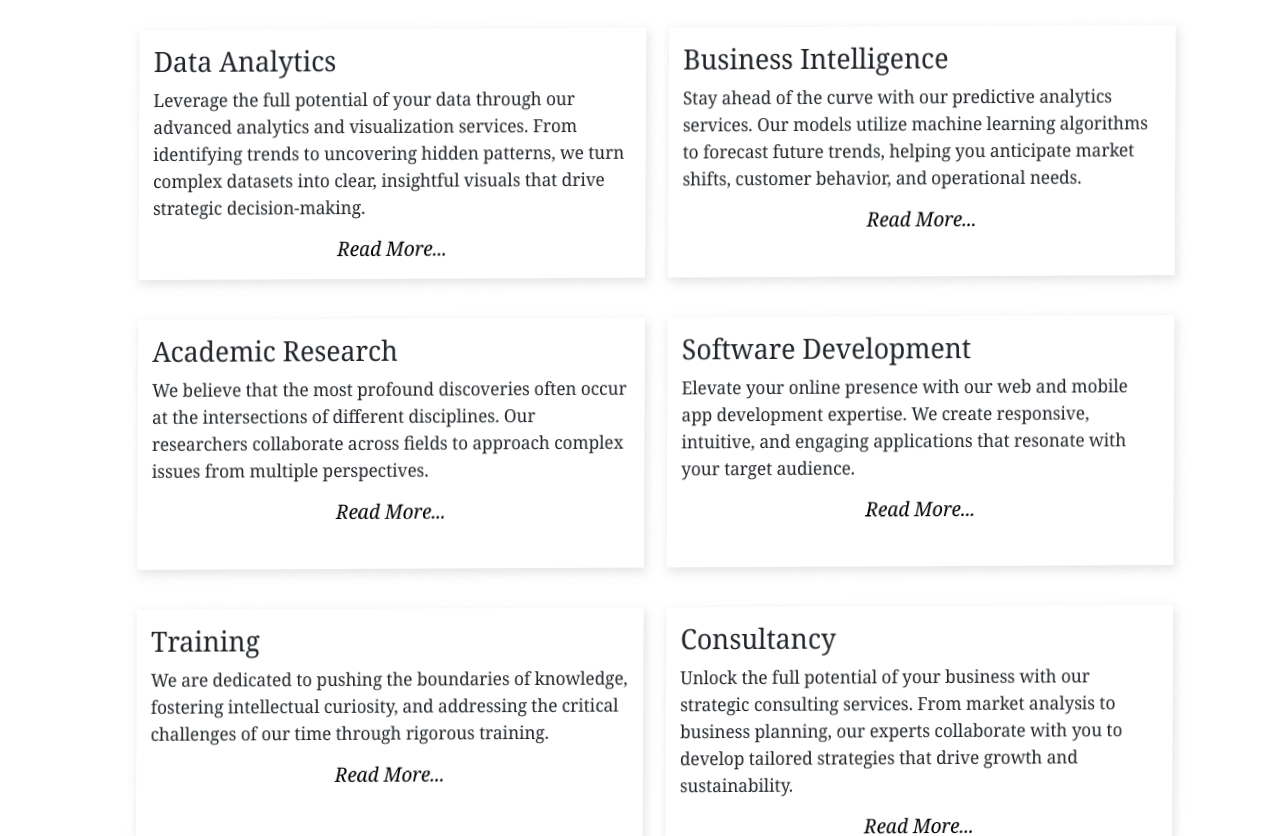
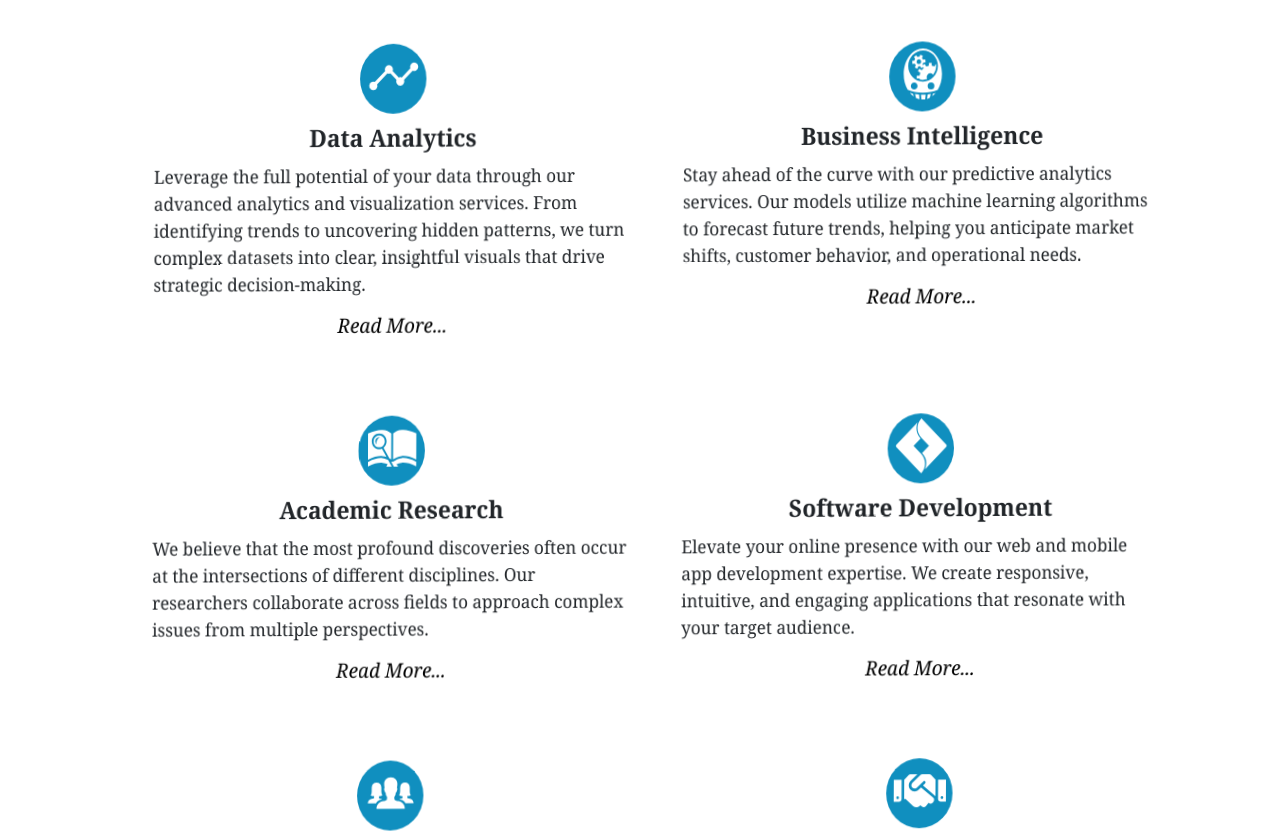
Before and after one commit to victoryohanna/datanationais, a React (Create React App) app: page / in a window 1280 px wide. Shown: the part 1560-2396 px from the top of the page. Built offline with nearby package versions, Linux system fonts and the light colour scheme.

Commit message:
modified components

```diff
--- a/src/components/services.jsx
+++ b/src/components/services.jsx
@@ -1,5 +1,10 @@
 import "../sass/services.scss";
 import { Link } from "react-router-dom";
+import { IoAnalytics } from "react-icons/io5";
+import { GiArtificialIntelligence, GiArchiveResearch } from "react-icons/gi";
+import { SiJirasoftware } from "react-icons/si";
+import { IoIosPeople } from "react-icons/io";
+import { FaHandshake } from "react-icons/fa";
 
 import RegisterCourse from "./common/register";
 
@@ -19,7 +24,14 @@ const Services = () => {
         <div className="row">
           <div className="col-md-6">
             <div className="data-analytic">
-              <h3>Data Analytics</h3>
+              <div className="caption">
+                <div>
+                  <div className="img-container">
+                    <IoAnalytics />
+                  </div>
+                </div>
+                <h4>Data Analytics</h4>
+              </div>
               <p>
                 Leverage the full potential of your data through our advanced
                 analytics and visualization services. From identifying trends to
@@ -35,7 +47,15 @@ const Services = () => {
           </div>
           <div className="col-md-6">
             <div className="research-section">
-              <h3>Business Intelligence</h3>
+              <div className="caption">
+                <div>
+                  <div className="img-container">
+                    <GiArtificialIntelligence />
+                  </div>
+                </div>
+                <h4>Business Intelligence</h4>
+              </div>
+
               <p>
                 Stay ahead of the curve with our predictive analytics services.
                 Our models utilize machine learning algorithms to forecast
@@ -51,7 +71,15 @@ const Services = () => {
           </div>
           <div className="col-md-6">
             <div className="research-section">
-              <h3>Academic Research</h3>
+              <div className="caption">
+                <div>
+                  <div className="img-container">
+                    <GiArchiveResearch />
+                  </div>
+                </div>
+                <h4>Academic Research</h4>
+              </div>
+
               <p>
                 We believe that the most profound discoveries often occur at the
                 intersections of different disciplines. Our researchers
@@ -67,7 +95,15 @@ const Services = () => {
           </div>
           <div className="col-md-6">
             <div className="software_dev-section">
-              <h3>Software Development</h3>
+              <div className="caption">
+                <div>
+                  <div className="img-container">
+                    <SiJirasoftware />
+                  </div>
+                </div>
+                <h4>Software Development</h4>
+              </div>
+
               <p>
                 Elevate your online presence with our web and mobile app
                 development expertise. We create responsive, intuitive, and
@@ -82,7 +118,15 @@ const Services = () => {
           </div>
           <div className="col-md-6">
             <div className="training-section">
-              <h3>Training</h3>
+              <div className="caption">
+                <div>
+                  <div className="img-container">
+                    <IoIosPeople />
+                  </div>
+                </div>
+                <h4>Training</h4>
+              </div>
+
               <p>
                 We are dedicated to pushing the boundaries of knowledge,
                 fostering intellectual curiosity, and addressing the critical
@@ -97,7 +141,15 @@ const Services = () => {
           </div>
           <div className="col-md-6">
             <div className="research-section">
-              <h3>Consultancy</h3>
+              <div className="caption">
+                <div>
+                  <div className="img-container">
+                    <FaHandshake />
+                  </div>
+                </div>
+                <h4>Consultancy</h4>
+              </div>
+
               <p>
                 Unlock the full potential of your business with our strategic
                 consulting services. From market analysis to business planning,
--- a/src/sass/footer.scss
+++ b/src/sass/footer.scss
@@ -3,7 +3,6 @@
   background: #222121;
   color: #ffffff;
   padding-top: 60px;
-
 
   .logo-section {
     display: flex;
@@ -22,7 +21,6 @@
         h4,
         h5 {
           font-weight: 700;
-
         }
         ul {
           display: inline-block;
@@ -90,7 +88,8 @@
 
 @media screen and (max-width: 768px) {
   .footer {
-    background: #f8f7f7;
+    // font-size: 14px;
+    // background: #222121;
     font-family: Cambria, Cochin, Georgia, Times, "Times New Roman", serif;
     // color: #ffffff;
 
--- a/src/sass/services.scss
+++ b/src/sass/services.scss
@@ -28,10 +28,10 @@
           margin: 10px;
           padding: 15px;
           width: 100%;
-          height: 250px;
+          height: auto;
           font-size: 18px;
-          -webkit-box-shadow: 2px 4px 10px 1px rgba(0, 0, 0, 0.47);
-          box-shadow: 2px 4px 10px 1px rgba(201, 201, 201, 0.47);
+          // -webkit-box-shadow: 2px 4px 10px 1px rgba(0, 0, 0, 0.47);
+          // box-shadow: 2px 4px 10px 1px rgba(201, 201, 201, 0.47);
 
           a {
             text-decoration: none;
@@ -40,6 +40,28 @@
 
             :hover {
               color: blue;
+            }
+          }
+
+          .caption {
+            text-align: center;
+            div {
+              display: flex;
+              justify-content: center;
+              .img-container {
+                text-align: center;
+                background: rgba(16, 143, 191);
+                color: #ffffff;
+                border-radius: 50%;
+                height: 70px;
+                width: 70px;
+                font-size: 55px;
+                padding-top: 5px;
+              }
+            }
+            h4{
+              margin: 10px 0;
+              font-weight: 700;
             }
           }
         }
@@ -115,8 +137,8 @@
           .software_dev-section,
           .training-section {
             height: auto;
-            text-align: justify;
-            font-size: 16px;
+            text-align: center;
+            font-size: 18px;
             h3 {
               text-align: center;
             }
```
